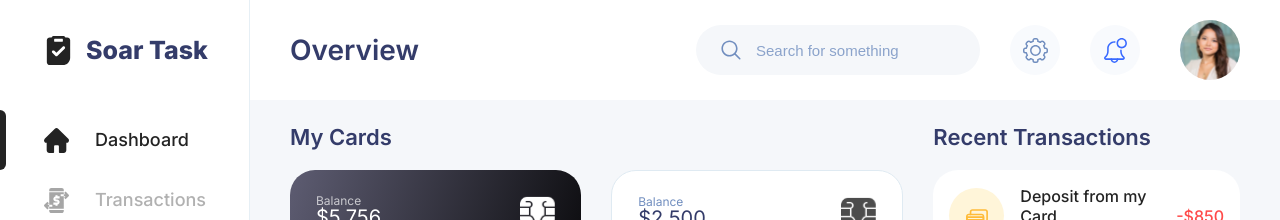
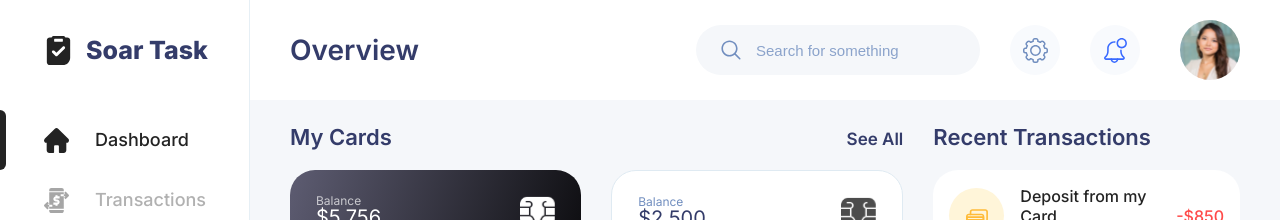
Before and after one commit to SultanAitakyn/soar-test-task, a Next.js app: page /dashboard in a window 1280 px wide. Shown: the top 220 px of the page. Built offline with nearby package versions, Linux system fonts and the light colour scheme.

Commit message:
Add missed text

```diff
--- a/app/dashboard/Dashboard.module.scss
+++ b/app/dashboard/Dashboard.module.scss
@@ -20,11 +20,23 @@
     overflow: hidden;
   }
 
+  .header_titles {
+    display: flex;
+    align-items: baseline;
+    justify-content: space-between;
+  }
+
   .header {
     color: #343c6a;
     font-size: 22px;
     font-weight: 600;
     margin-bottom: 20px;
+  }
+
+  .header_all {
+    font-size: 17px;
+    color: #343c6a;
+    font-weight: 600;
   }
 }
 
--- a/app/dashboard/page.tsx
+++ b/app/dashboard/page.tsx
@@ -9,9 +9,12 @@ const DashboardPage = () => {
     <>
       <div className={styles.dashboard}>
         <div className={styles.contentWrapper}>
-          <h2 className={styles.header}>My Cards</h2>
+          <div className={styles.header_titles}>
+            <h2 className={styles.header}>My Cards</h2>
+            <h2 className={styles.header_all}>See All</h2>
+          </div>
           <div className={styles.cardsWrapper}>
-            <CreditCards />
+          <CreditCards />
           </div>
         </div>
 
```
